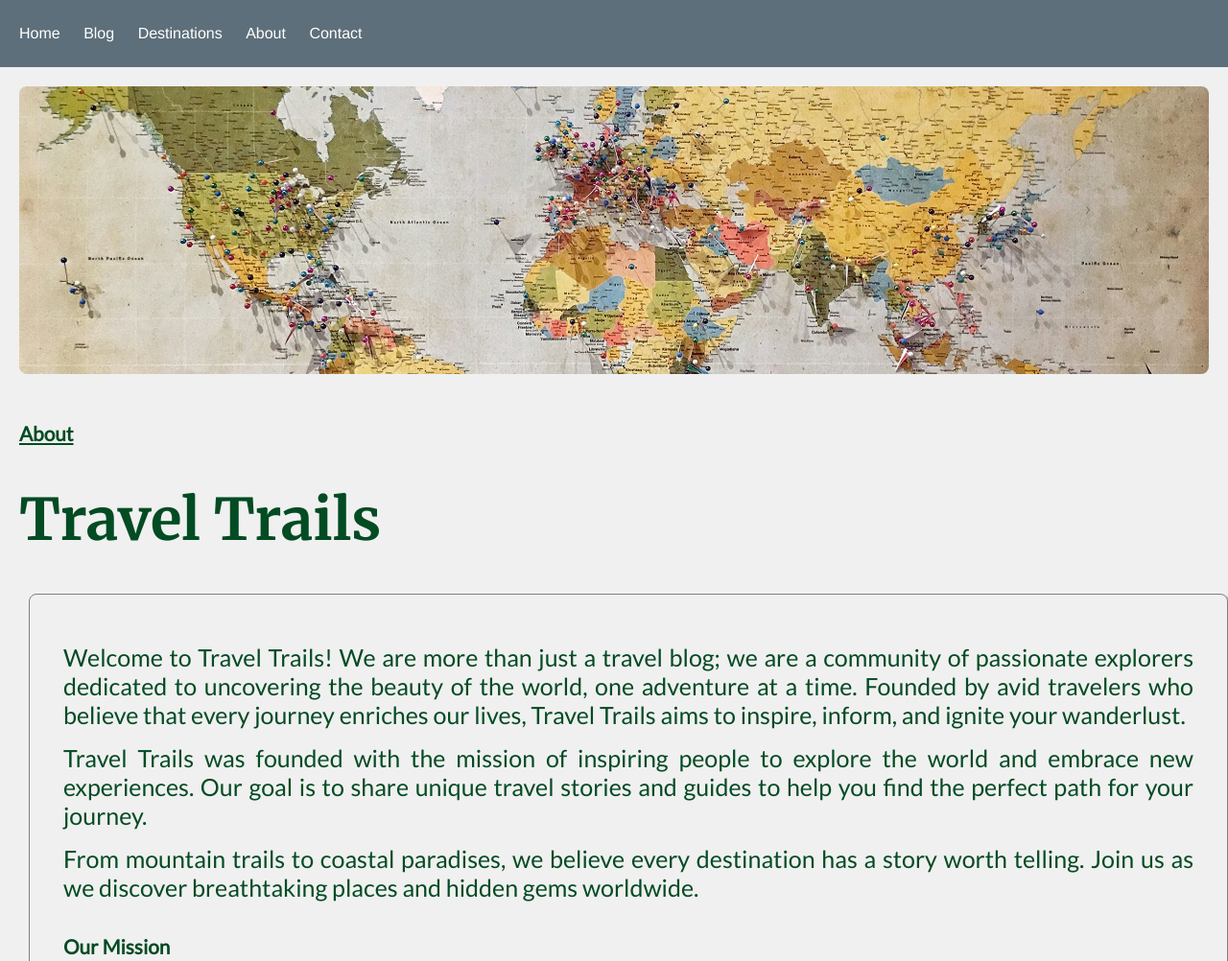
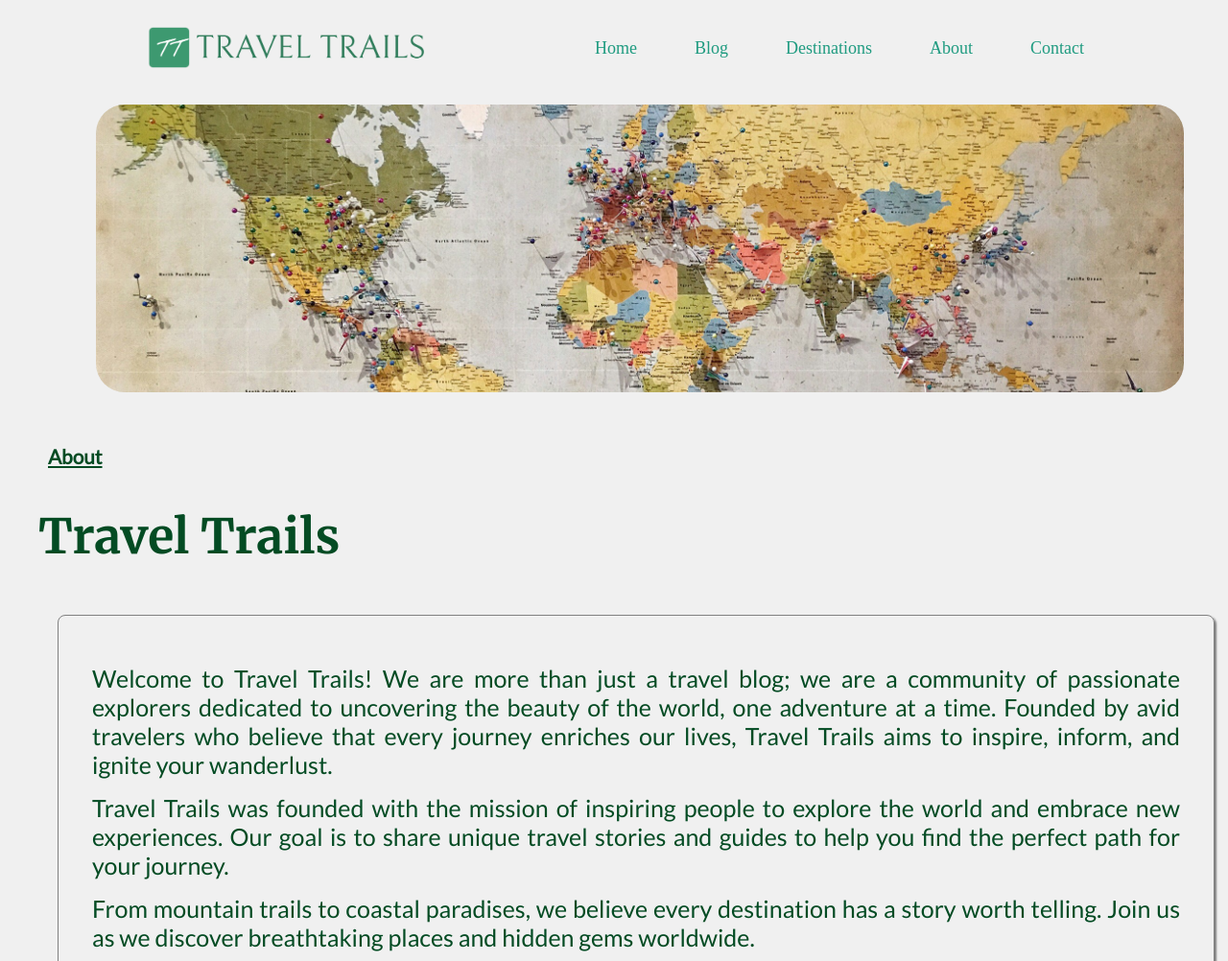
Before and after one commit to Marjana-Mitu/Assignment-1-simple-website-with-basic-HTML-and-CSS, a plain HTML site: page page4.html in a window 1280 px wide. Shown: the top 1002 px of the page at 96% size. Drawn offline with Linux system fonts and the light colour scheme.

Commit message:
final chnages

```diff
--- a/page1.css
+++ b/page1.css
@@ -12,7 +12,7 @@ body {
     justify-content: space-between;
     align-items: center;
     padding: 20px;
-    background-color: #253e57;
+    background-color: #3c5d7e;
   }
 
   .logo {
@@ -46,7 +46,7 @@ body {
 
 }
   .start {
-    background-image: url(images/Image1.jpg);
+    background-image: url(images/background.jpg);
     background-size: cover;
     background-position: center;
     color: #380303;
--- a/page4.css
+++ b/page4.css
@@ -8,26 +8,30 @@ body {
 }
 
 .about-content {
-    padding: 20px;
+    padding: 10px;
     font-size: 25px;
     color: rgb(3, 75, 35);
 }
 
 .about-content h1 {
     font-family: 'Merriweather', serif;
-    font-size: 60px;
+    font-size: 50px;
+    margin: 30px;
 }
+.about-content h5 {
+    margin: 40px;
 
+}
 .about-content p {
     margin: 15px 0;
 
 
 }
 .style {
-    width:95% ;
+    width:90% ;
     border: 1px solid grey;
     border-radius: 8px;
-    margin: 10px;
+    margin: 50px;
     padding: 35px;
     text-align: justify;
     align-content: center;
@@ -39,38 +43,40 @@ ul {
 }
 
 .banner-image {
-    width: 100%;
+    width: 90%;
     height: auto;
     max-height: 300px;
     object-fit: cover;
-    border-radius: 8px;
+    border-radius: 30px;
     margin-bottom: 10px;
+    margin-left: 90px;
 }
-nav ul {
+header {
+    display: flex;
+    justify-content: space-evenly;
+    align-items: center;
+    padding: 20px;
+
+  }
+
+  .logo {
+    width: 300px;;
+
+  }
+
+  header nav ul {
     list-style: none;
-    padding: 0;
+    display: flex;
+    gap: 60px;
+    font-size: large;
+  }
+
+  header nav ul li a {
+    color: #1f9b80;
+    text-decoration: none;
+    font-family: initial;
+
 }
-
-nav ul li {
-    display: inline;
-    margin-right: 20px;
-}
-
-nav ul li a {
-    color: white;
-    text-decoration: none;
-}
-
-header {
-    background-color: #5d6f7a;
-    padding: 10px 20px;
-    color: rgb(11, 2, 54);
-    display: flex;
-    justify-content: space-between;
-    align-items: center;
-    font-family: 'Franklin Gothic Medium', 'Arial Narrow', Arial, sans-serif;
-}
-
 .image-gallery {
     display: flex;
     justify-content: space-between;
--- a/page4.html
+++ b/page4.html
@@ -9,7 +9,7 @@
 </head>
 <body>
   <header>
-
+    <img src="images/logo-no-background.png" class="logo" >
     <nav>
         <ul>
             <li><a href="index.html">Home</a></li>
@@ -20,8 +20,6 @@
         </ul>
     </nav>
 </header>
-
-
   <div class="about-content">
     <img src="images/about1.jpg" class="banner-image">
     <h5><U>About</U></h5>
@@ -43,10 +41,6 @@
   <li>Personal Stories: Authentic narratives from our travels that capture the essence of the places we visit and the people we meet along the way.</li>
 </ul>
 </p>
-<p><h5>Join Our Journey</h5></p>
-We invite you to join us on this incredible journey. Explore our blog, connect with fellow travelers, and share your own travel stories. Together, let's celebrate the beauty of exploration and the joy of discovering the world.</p>
-
-Thank you for being a part of the Travel Trails community. Here is to many more adventures together!
 </div>
 </div>
   <br><br><br> <p class="caption">Discover destination guides, travel resources, and all our travel writing by topic and destination!</p><br><br><br>
--- a/page5.css
+++ b/page5.css
@@ -61,6 +61,7 @@ img {
     background-color: #585e68;
     padding: 20px 0;
     text-align: center;
+    font-family: initial;
 }
 
 .social-links a {
@@ -81,27 +82,27 @@ img {
     font-weight: bold;
 }
 
-nav ul {
-    list-style: none;
-    padding: 0;
-}
-
-nav ul li {
-    display: inline;
-    margin-right: 20px;
-}
-
-nav ul li a {
-    color: white;
-    text-decoration: none;
-}
-
 header {
-    background-color: #758b99;
-    padding: 10px 20px;
-    color: rgb(11, 2, 54);
     display: flex;
     justify-content: space-between;
     align-items: center;
-    font-family: 'Franklin Gothic Medium', 'Arial Narrow', Arial, sans-serif;
-}
+    padding: 20px;
+    background-color: #3c5d7e;
+  }
+
+  .logo {
+    width: 300px;;
+
+  }
+
+  header nav ul {
+    list-style: none;
+    display: flex;
+    gap: 40px;
+  }
+
+  header nav ul li a {
+    color: #ebe5e5;
+    text-decoration: none;
+    font-family: initial;
+  }
```
Also changed, not shown: index.html (+1 -1 lines), page2.html (+2 -2 lines), page5.html (+2 -1 lines), 2 other files.
